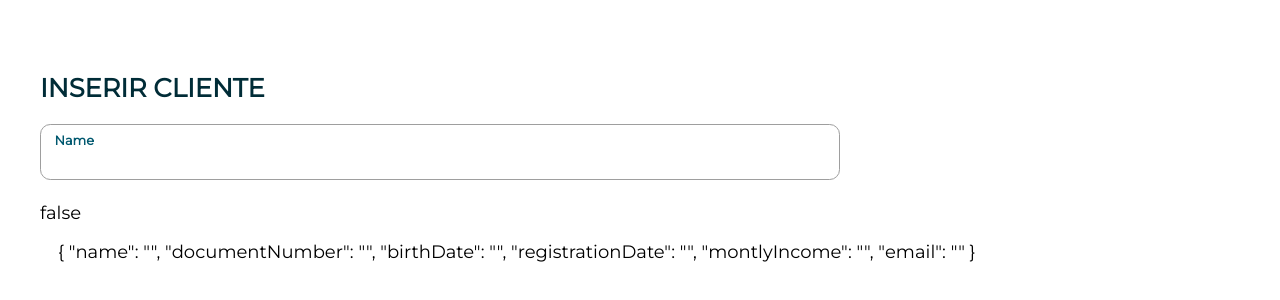
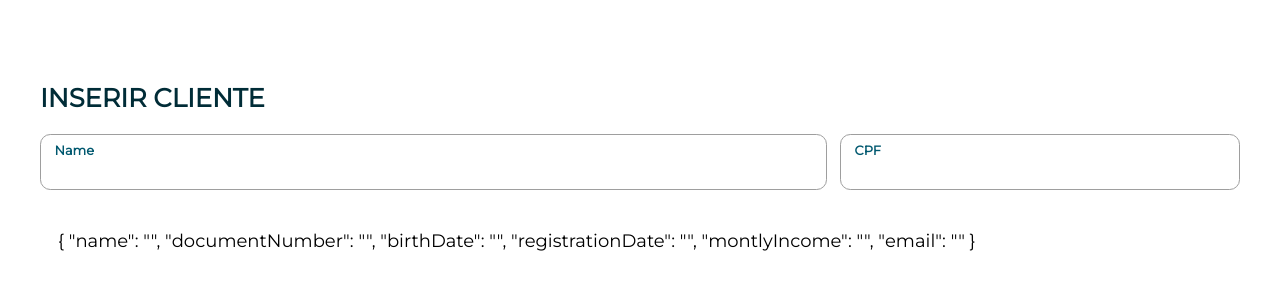
Before and after one commit to bxavier/sfr-test, an Angular app: page /clients/insert in a window 1280 px wide. Shown: the part 234-534 px from the top of the page. Built offline with nearby package versions, Linux system fonts and the light colour scheme.

Commit message:
grid row insert and controlled input minor fix

```diff
--- a/src/app/shared/components/controlled-input/controlled-input.component.html
+++ b/src/app/shared/components/controlled-input/controlled-input.component.html
@@ -12,7 +12,5 @@
 </div>
 
 <div *ngIf="formField.invalid && formField.touched" class="warning typography">
-  <p class="paragraph-04 m-0 p-0 pl-3">This field is required.</p>
+  <p class="paragraph-04 m-0 p-0 pl-3">Campo obrigatório.</p>
 </div>
-
-<div>{{ formField.invalid && formField.touched }}</div>
--- a/src/app/views/forms/insert-client/insert-client.component.html
+++ b/src/app/views/forms/insert-client/insert-client.component.html
@@ -1,8 +1,14 @@
-<div class="col-12">
+<div class="col col-12">
   <h2 class="typography heading-07 color-brand-primary-darkest">INSERIR CLIENTE</h2>
 
-  <div class="col-8" [formGroup]="form">
-    <app-input class="primary" label="Name" fieldName="name" [parentForm]="form" formControlName="name" />
+  <div class="row">
+    <div class="col col-8 pr-3" [formGroup]="form">
+      <app-input label="Name" fieldName="name" [parentForm]="form" formControlName="name" />
+    </div>
+
+    <div class="col col-4" [formGroup]="form">
+      <app-input label="CPF" fieldName="documentNumber" [parentForm]="form" formControlName="documentNumber" />
+    </div>
   </div>
 
   <div class="col-12 p-4">
--- a/src/styles/_grid.scss
+++ b/src/styles/_grid.scss
@@ -76,6 +76,15 @@ html {
   align-items: stretch;
 }
 
+.row {
+  display: flex;
+  flex-flow: row wrap;
+  width: 100%;
+  & > .col {
+    box-sizing: border-box;
+  }
+}
+
 @include col-helper();
 
 $sizes: 0, 0.25, 0.5, 0.75, 1, 1.5, 2, 2.5, 3, 3.5, 4;
--- a/src/styles/_mixins.scss
+++ b/src/styles/_mixins.scss
@@ -14,8 +14,7 @@
 @mixin col-helper() {
   @for $i from 1 through 12 {
     .col-#{$i} {
-      flex: 0 0 calc(100% / 12 * $i);
-      max-width: calc(100% / 12 * $i);
+      flex-basis: calc(100% / 12 * $i);
     }
   }
 }
```
